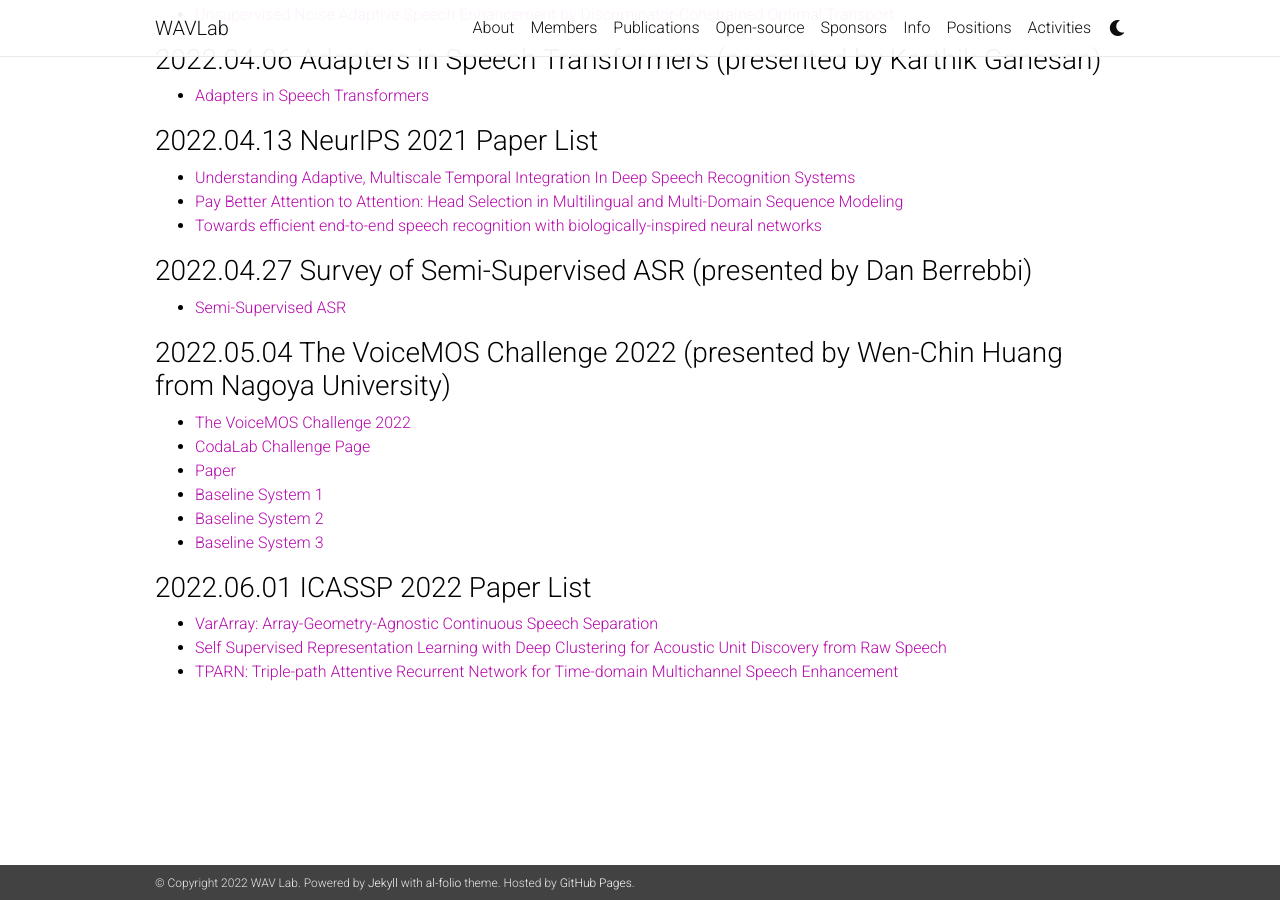
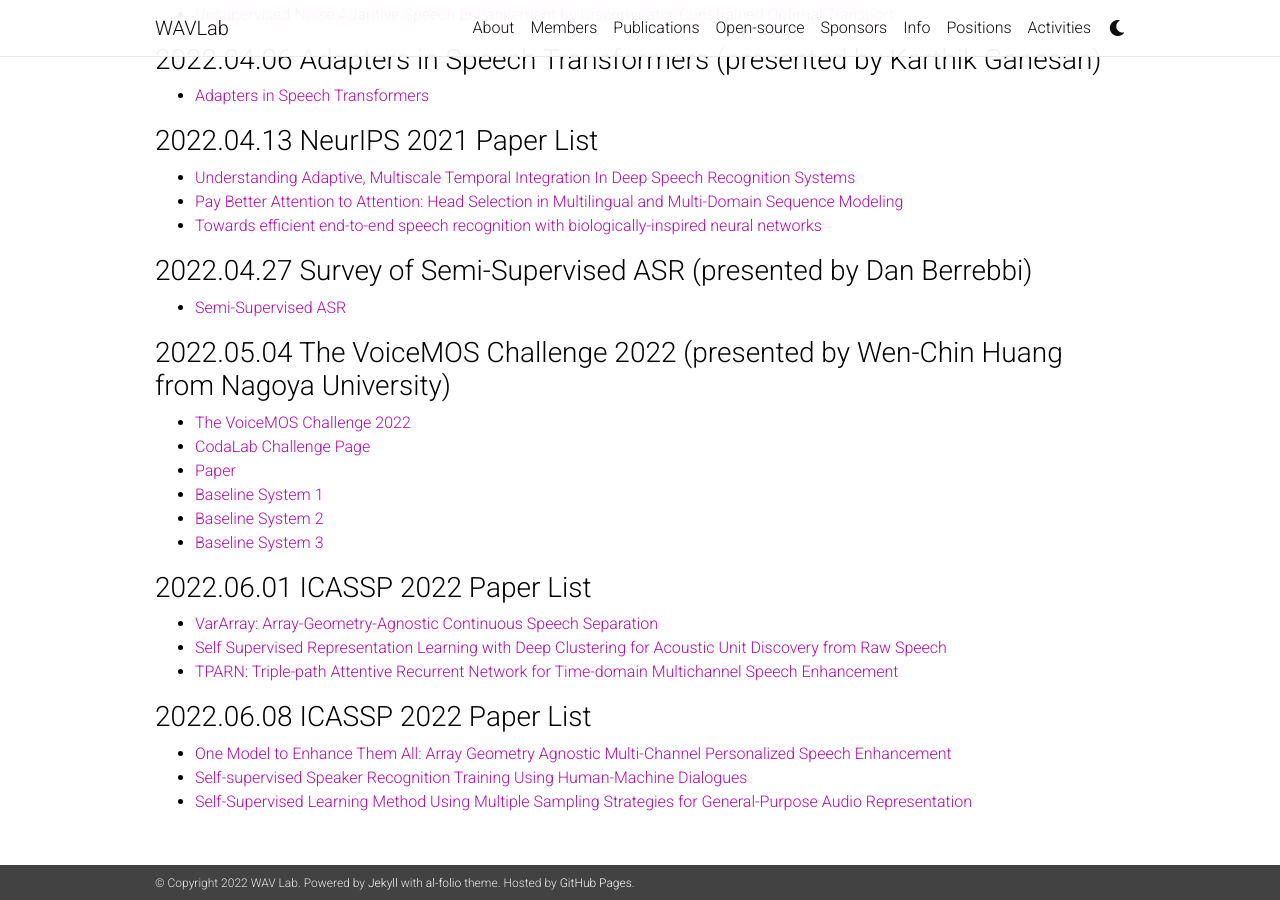
Before and after one commit to shinjiwlab/shinjiwlab.github.io, a Jekyll site: the page built from _posts/2022-12-31-reading-group.md, in a window 1280 px wide and 900 px high, scrolled down 1098 px. Built offline with Jekyll 4.4.1, drawn with Linux system fonts in a browser that asks for light colours; nearby versions of some CDN libraries; a style sheet for code colours, icons or effects is not loaded.

Commit message:
update reading group

```diff
--- a/_posts/2022-12-31-reading-group.md
+++ b/_posts/2022-12-31-reading-group.md
@@ -65,3 +65,8 @@ comments: false
 - [VarArray: Array-Geometry-Agnostic Continuous Speech Separation](https://arxiv.org/abs/2110.05745)
 - [Self Supervised Representation Learning with Deep Clustering for Acoustic Unit Discovery from Raw Speech](https://ieeexplore.ieee.org/document/9747259)
 - [TPARN: Triple-path Attentive Recurrent Network for Time-domain Multichannel Speech Enhancement](https://arxiv.org/abs/2110.10757)
+
+### 2022.06.08 ICASSP 2022 Paper List
+- [One Model to Enhance Them All: Array Geometry Agnostic Multi-Channel Personalized Speech Enhancement](https://arxiv.org/abs/2110.10330)
+- [Self-supervised Speaker Recognition Training Using Human-Machine Dialogues](https://arxiv.org/abs/2202.03484)
+- [Self-Supervised Learning Method Using Multiple Sampling Strategies for General-Purpose Audio Representation](https://ieeexplore.ieee.org/document/9746798)
```
